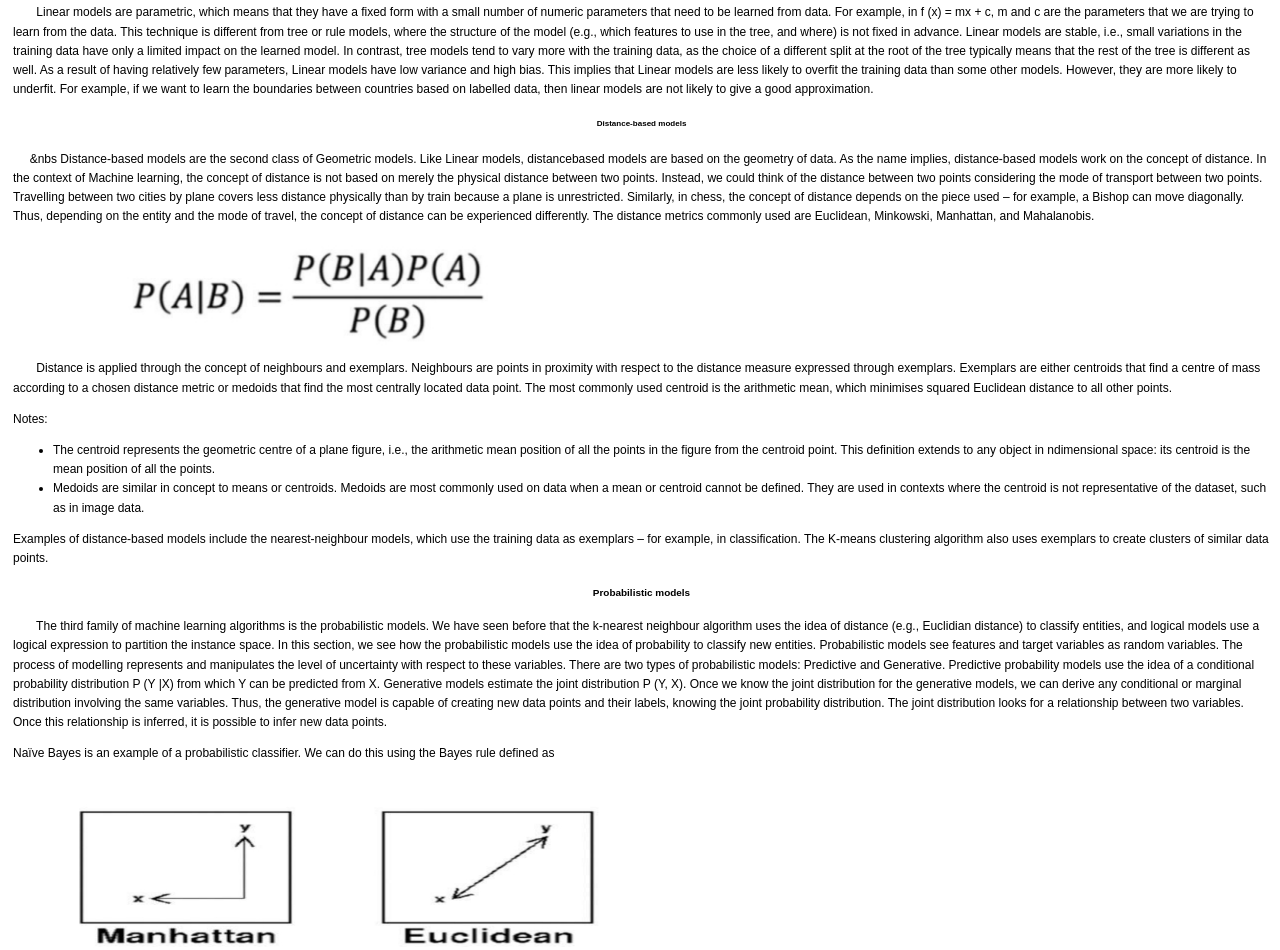
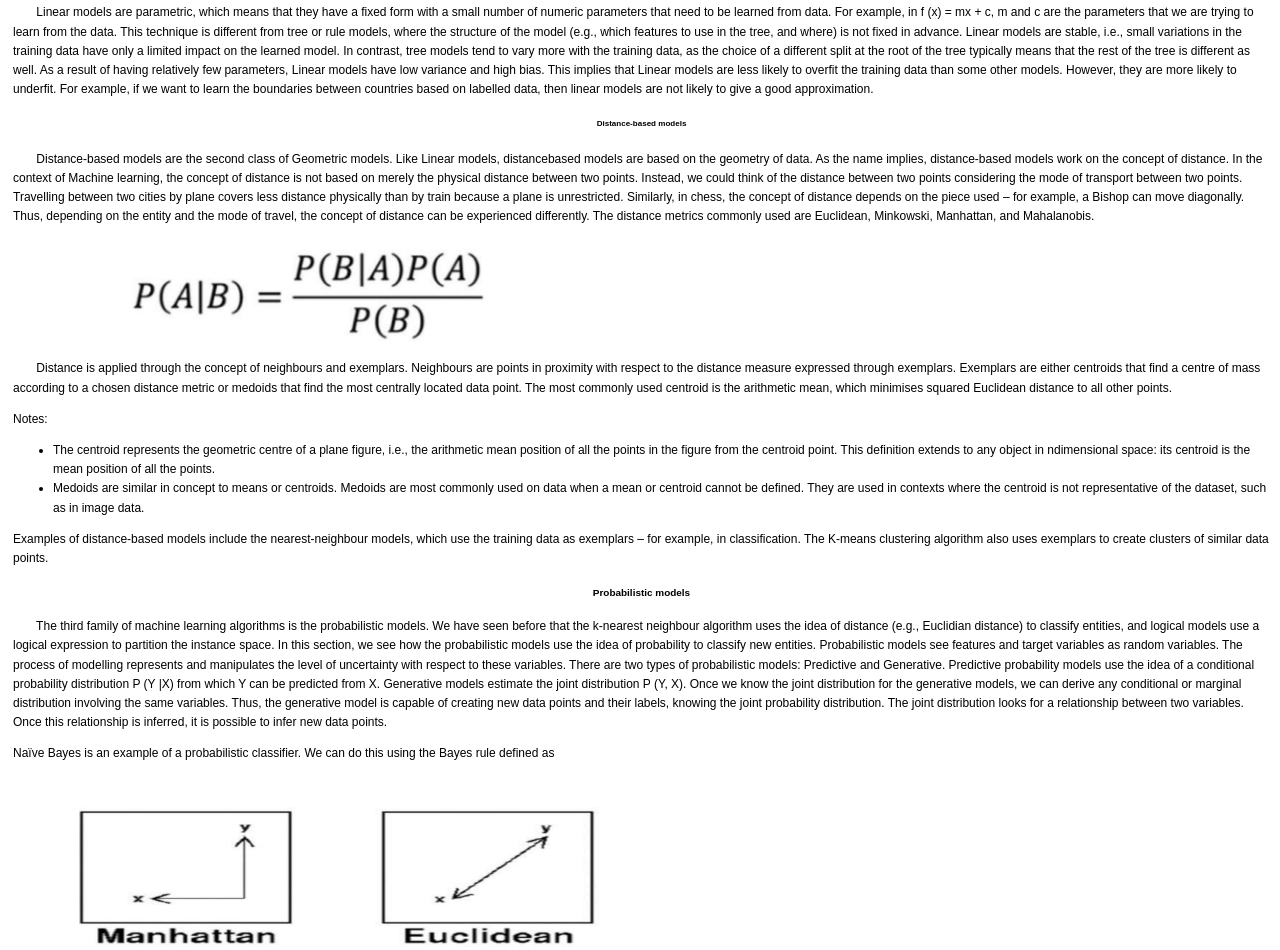
Before and after one commit to Naidu549/MyLearning, a plain HTML site: page index.html in a window 1280 px wide. Shown: the part 4084-5034 px from the top of the page. Drawn offline with Linux system fonts and the light colour scheme.

Commit message:
Update index.html

```diff
--- a/index.html
+++ b/index.html
@@ -370,7 +370,7 @@ labelled data, then linear models are not likely to give a good approximation.
             <h6>
                 Distance-based models
             </h6>
-            <p>&nbsp&nbsp&nbsp&nbsp&nbsp&nbs
+            <p>&nbsp&nbsp&nbsp&nbsp&nbsp&nbsp
                 Distance-based models are the second class of Geometric models. Like Linear models, distancebased models are based on the geometry of data. As the name implies, distance-based models work on
 the concept of distance. In the context of Machine learning, the concept of distance is not based on
 merely the physical distance between two points. Instead, we could think of the distance between two
```
